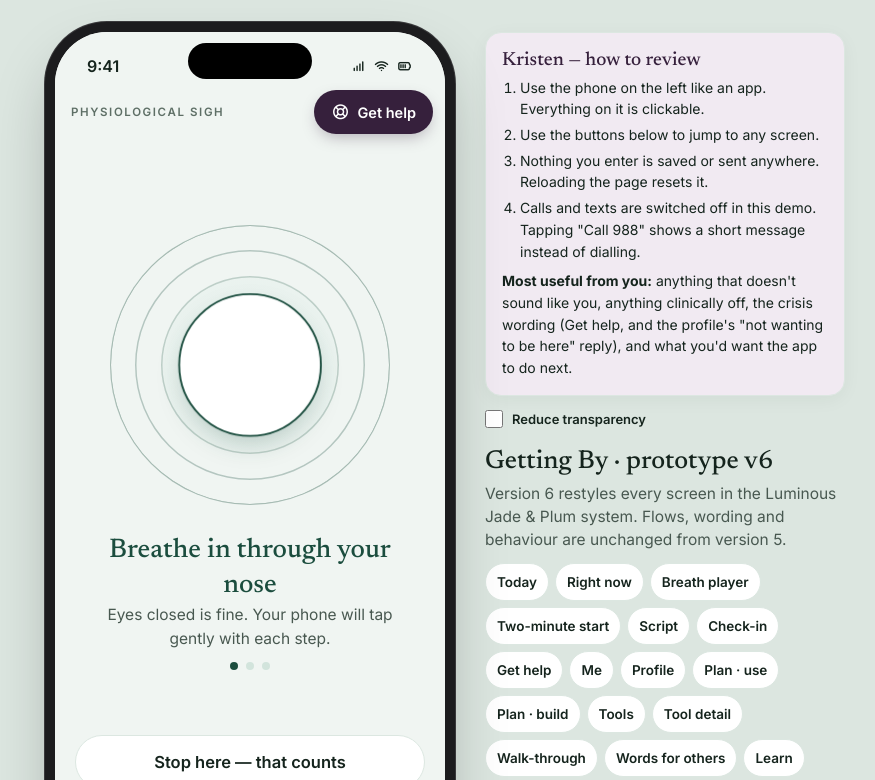
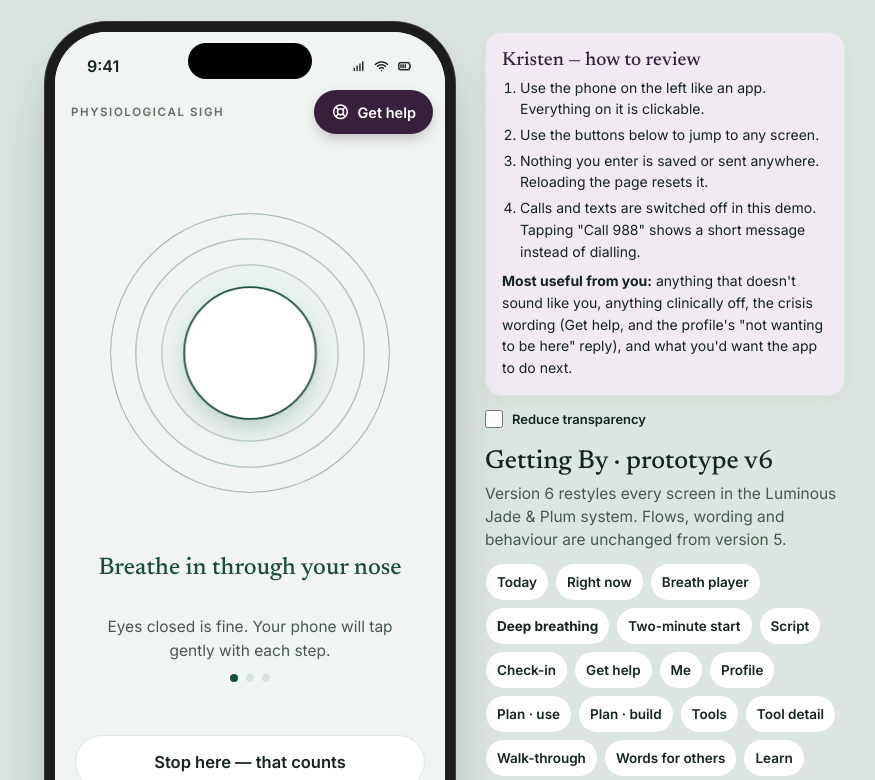
Before and after one commit to michaelkopcsak-rgb/getting-by-prototype, a plain HTML site: page index.html in a window 1280 px wide. Both pictures are taken after a click on the button "Breath player". Shown: the top 780 px of the page, without its empty margins (190-1065 px from the left). Drawn offline with Linux system fonts and the light colour scheme.

Commit message:
Today: "Let's take a deep breath" opens a deep-breathing coach
New 'deep' mode in the breathing player: slow belly breaths, 4s in and
6s out, five cycles, with chest-and-belly coaching copy. The physiological
sigh stays for Right now and Tools. Cue text gets a fixed two-line area.

Co-Authored-By: Claude Opus 5.5 <noreply@anthropic.com>

```diff
--- a/index.html
+++ b/index.html
@@ -679,6 +679,9 @@ html.app .a2hs.show{display:block}
   .tabbar,.tabbar.glass,.tabbar.compact{background:rgba(22,36,31,.82);border-color:rgba(255,255,255,.08);box-shadow:0 10px 30px rgba(0,0,0,.45)}
 }
 html.app .tabbar,html.app .tabbar.glass{bottom:calc(14px + env(safe-area-inset-bottom))}
+
+/* Breathing cue: room for two-line coaching without the layout jumping */
+.cue{font-size:24px;line-height:1.3;min-height:94px;display:flex;align-items:center;justify-content:center;max-width:320px;margin:0 auto}
 </style>
 </head>
 <body>
@@ -699,9 +702,9 @@ html.app .tabbar,html.app .tabbar.glass{bottom:calc(14px + env(safe-area-inset-b
       <p class="sub">You don't have to do everything today. One small thing is enough.</p>
 
       <div class="section-title">Suggested for you</div>
-      <button class="card suggest" onclick="startBreath('Physiological sigh')">
+      <button class="card suggest" onclick="startBreath('Deep breathing','deep')">
         <span class="play"><i class="ti ti-player-play"></i></span>
-        <span><div class="t">Physiological sigh</div><div class="m">1 minute · when your chest feels tight</div></span>
+        <span><div class="t">Let's take a deep breath</div><div class="m">1 minute · the kind where your chest and belly move</div></span>
       </button>
 
       <div class="section-title">Today's small things</div>
@@ -772,7 +775,7 @@ html.app .tabbar,html.app .tabbar.glass{bottom:calc(14px + env(safe-area-inset-b
     <div class="player">
       <div class="breath-wrap"><div class="breath-ring"></div><div class="breath" id="circle"></div></div>
       <div class="cue" id="cue">Get comfortable</div>
-      <p class="sub">Eyes closed is fine. Your phone will tap gently with each step.</p>
+      <p class="sub" id="breath-sub">Eyes closed is fine. Your phone will tap gently with each step.</p>
       <div class="dots" id="dots"><span></span><span></span><span></span></div>
     </div>
     <div class="player-foot">
@@ -1089,6 +1092,7 @@ html.app .tabbar,html.app .tabbar.glass{bottom:calc(14px + env(safe-area-inset-b
     <button onclick="go('today')">Today</button>
     <button onclick="go('rightnow')">Right now</button>
     <button onclick="startBreath('Physiological sigh')">Breath player</button>
+    <button onclick="startBreath('Deep breathing','deep')"><b>Deep breathing</b></button>
     <button onclick="startTimer()">Two-minute start</button>
     <button onclick="showScript('thoughts')">Script</button>
     <button onclick="go('checkin')">Check-in</button>
@@ -1115,6 +1119,7 @@ html.app .tabbar,html.app .tabbar.glass{bottom:calc(14px + env(safe-area-inset-b
       <li><b>Get help</b> is a solid plum pill with a white lifebuoy on every screen. No orange or red anywhere.</li>
       <li><b>Floating frosted dock</b> for the tabs; Right now stays in the centre.</li>
       <li><b>Right now</b> choices are tiles; breathing and timers use jade rings.</li>
+      <li><b>Today's suggestion is now "Let's take a deep breath".</b> It opens a deep-breathing coach: slow belly breaths, 4 seconds in and 6 seconds out, five times (about a minute). "My body is racing" in Right now still uses the physiological sigh.</li>
     </ol>
   </div>
   <div class="card" style="margin-top:12px">
@@ -1168,17 +1173,26 @@ function stopAll(){timers.forEach(clearTimeout);timers.forEach(clearInterval);ti
 function toggleDone(btn){btn.classList.toggle('done');btn.setAttribute('aria-pressed',btn.classList.contains('done'));btn.closest('.thing').classList.toggle('done');if(btn.classList.contains('done'))toast('That counts.');}
 function smaller(k){sIdx[k]=Math.min(sIdx[k]+1,SMALLER[k].length-1);document.getElementById(k+'-text').textContent=SMALLER[k][sIdx[k]];toast(sIdx[k]===SMALLER[k].length-1?'That’s the smallest step':'Made it smaller');}
 
-function startBreath(title){
+const BREATHS={
+  // Physiological sigh: double inhale, long exhale (Right now → "My body is racing", Tools)
+  sigh:{cycles:3,intro:'Get comfortable',sub:'Eyes closed is fine. Your phone will tap gently with each step.',
+    phases:[["Breathe in through your nose",2200,1.0],["One more short sniff",800,1.18],["Long, slow breath out",5500,.6]]},
+  // Deep breathing (diaphragmatic, but never called that): slow belly breaths, longer out-breath (Today)
+  deep:{cycles:5,intro:'Sit back and get comfortable',sub:"Let's take deep breaths, the kind where your chest and belly move. A hand on your belly can help you feel it.",
+    phases:[["Breathe in slowly through your nose. Let your belly rise.",4000,1.0],["Breathe out slowly. Let your belly fall.",6000,.6]]}
+};
+function startBreath(title,mode){
   stopAll();go('breath');
+  const B=BREATHS[mode]||BREATHS.sigh;
   document.getElementById('breath-title').textContent=title;
-  const c=document.getElementById('circle'),cue=document.getElementById('cue'),dots=[...document.querySelectorAll('#dots span')];
-  dots.forEach(d=>d.classList.remove('on'));
-  c.style.transition='transform 600ms ease';c.style.transform='scale(.6)';cue.textContent='Get comfortable';
-  const phases=[["Breathe in through your nose",2200,1.0],["One more short sniff",800,1.18],["Long, slow breath out",5500,.6]];
-  let t=1200;
-  for(let cycle=0;cycle<3;cycle++){
-    phases.forEach(([txt,d,s],i)=>{
-      timers.push(setTimeout(()=>{c.style.transition=`transform ${d}ms ease-in-out`;c.style.transform=`scale(${s})`;cue.textContent=txt;if(i===0)dots[cycle].classList.add('on');},t));
+  document.getElementById('breath-sub').textContent=B.sub;
+  const dotsEl=document.getElementById('dots');dotsEl.innerHTML='<span></span>'.repeat(B.cycles);
+  const c=document.getElementById('circle'),cue=document.getElementById('cue'),dots=[...dotsEl.querySelectorAll('span')];
+  c.style.transition='transform 600ms ease';c.style.transform='scale(.6)';cue.textContent=B.intro;
+  let t=1500;
+  for(let cycle=0;cycle<B.cycles;cycle++){
+    B.phases.forEach(([txt,d,sc],i)=>{
+      timers.push(setTimeout(()=>{c.style.transition=`transform ${d}ms ease-in-out`;c.style.transform=`scale(${sc})`;cue.textContent=txt;if(i===0)dots[cycle].classList.add('on');},t));
       t+=d;
     });
   }
```
Also changed, not shown: app.html (+26 -12 lines).
